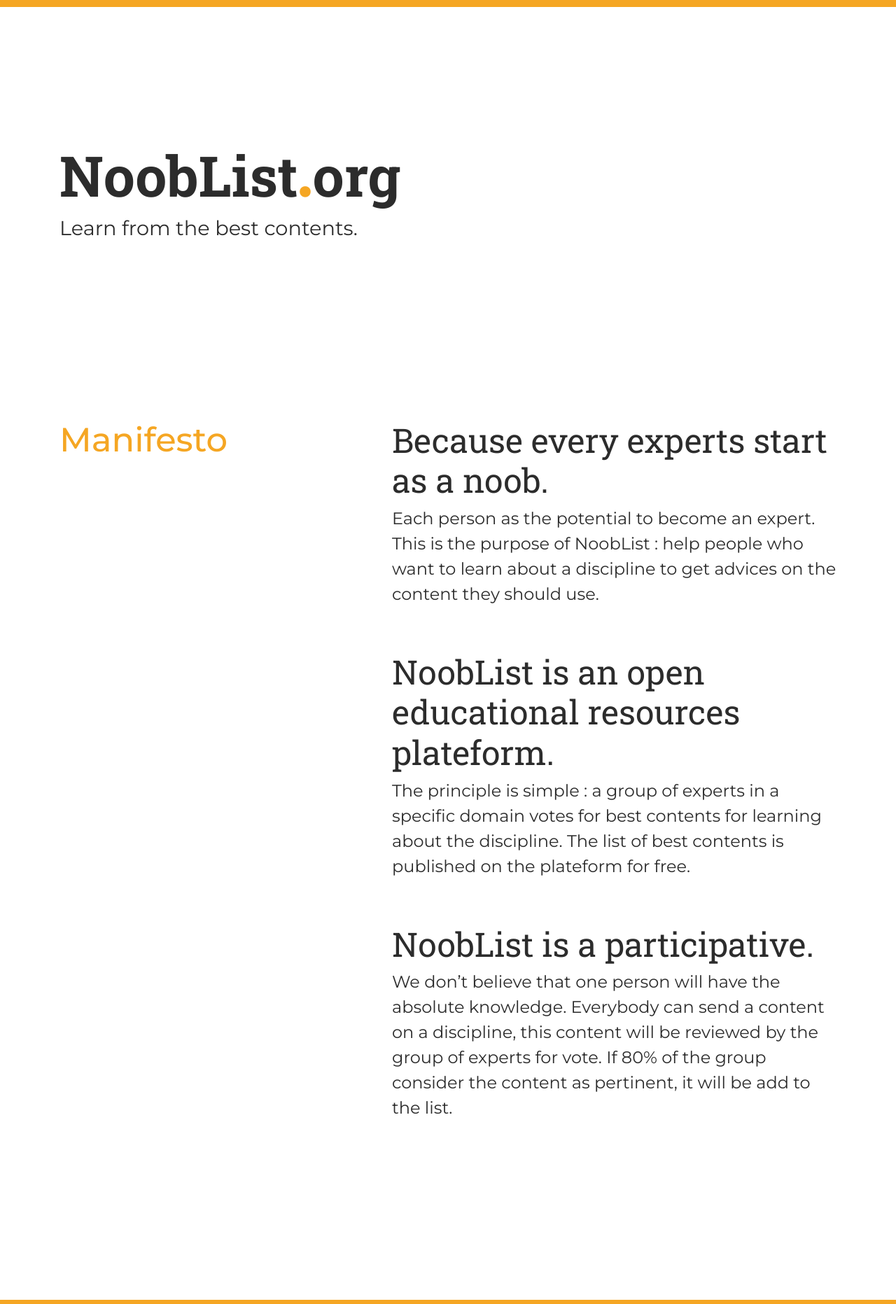
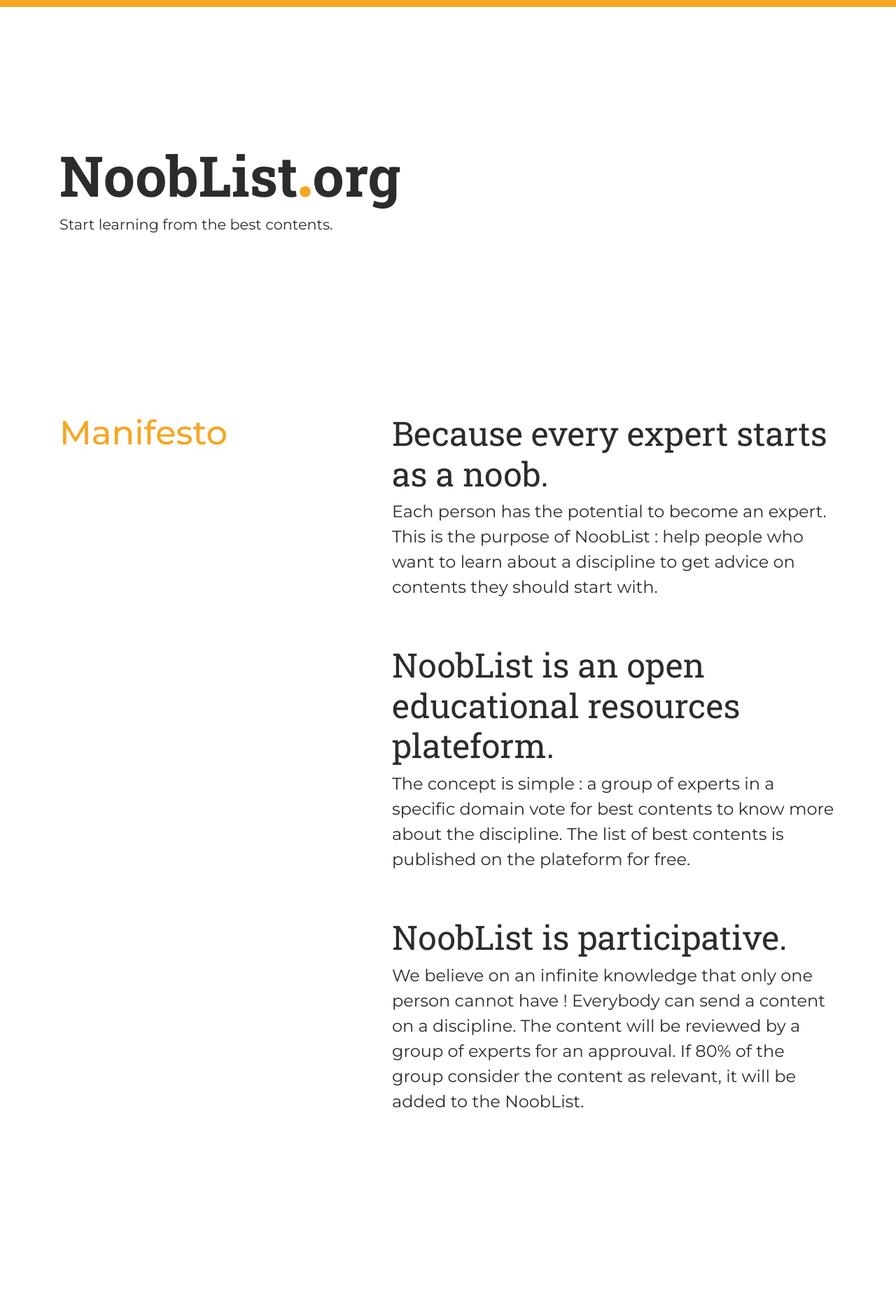
Before and after one commit to orllck/nooblist, a Jekyll site: the page built from index.html, in a window 1280 px wide. Shown: the top 1863 px of the page at 70% size. Built offline with Jekyll 4.4.1, drawn with Linux system fonts in a browser that asks for light colours; some of the changed text lies outside the part shown.

Commit message:
correction wording

```diff
--- a/_sass/main.scss
+++ b/_sass/main.scss
@@ -3,7 +3,7 @@
 $font-header: 'Roboto Slab';
 $blue: #386CA7;
 $black: #2C2C2C;
-$orange: #F5A623;
+$mainColor: #F5A623;
 
 * {
   color: $black;
@@ -11,7 +11,7 @@
 }
 
 #border {
-  background-color: $orange;
+  background-color: $mainColor;
   height: 10px;
 }
 
@@ -23,18 +23,18 @@
 }
 
 #header > span {
-  color: $orange;
+  color: $mainColor;
 }
 
 #header-sub {
   font-family: $font-title;
   font-weight: 400;
-  font-size: 1.8rem;
+  font-size: 1.3rem;
   color: $black;
 }
 
 #side-title {
-  color: $orange;
+  color: $mainColor;
   font-family: $font-title;
   font-size: 3rem;
 }
@@ -45,13 +45,26 @@
   font-weight: 400;
 }
 
+.para-quote {
+  font-family: $font-side;
+  font-size: 3rem;
+  font-weight: 400;
+  text-align: left;
+}
+
+.para-quote > span {
+  text-align: right;
+  font-size: 2rem;
+  font-weight: 400;
+}
+
 .para {
   font-family: $font-title;
   font-size: 1.5rem;
 }
 
 #mid {
-  background-color: $orange;
+  background-color: $mainColor;
   padding-top: 2rem;
   padding-bottom: 2rem;
 }
@@ -72,7 +85,7 @@
 }
 
 #mid-title > span {
-  color: $orange;
+  color: $mainColor;
 }
 
 .align-center {
@@ -109,12 +122,12 @@
 }
 
 h3 > a:hover {
-  color: $orange;
+  color: $mainColor;
   text-decoration: none;
 }
 
 h3 > a >span {
-  color: $orange;
+  color: $mainColor;
   text-decoration: none;
   font-weight: 600;
 }
--- a/index.html
+++ b/index.html
@@ -5,7 +5,7 @@
 <div id="head" class="container-fluid spaceT spaceBB">
   <div class="container">
     <h1 id="header">NoobList<span>.</span>org</h1>
-    <h3 id="header-sub">Learn from the best contents.</h3>
+    <h3 id="header-sub">Start learning from the best contents.</h3>
   </div>
 </div>
 
@@ -16,24 +16,30 @@
     </div>
     <div class="col-7">
       <div class="spaceb">
-        <h2 class="para-title">Because every experts start as a noob.</h2>
-        <p class="para">Each person as the potential to become an expert. This is the purpose of NoobList : help people who want to learn about a discipline to get advices on the content they should use.</p>
+        <h2 class="para-title">Because every expert starts as a noob.</h2>
+        <p class="para">Each person has the potential to become an expert. This is the purpose of NoobList : help people who want to learn about a discipline to get advice on contents they should start with.</p>
       </div>
       <div class="spacet spaceb">
         <h2 class="para-title">NoobList is an open educational resources plateform.</h2>
-        <p class="para">The principle is simple : a group of experts in a specific domain votes for best contents for learning about the discipline. The list of best contents is published on the plateform for free.</p>
+        <p class="para">The concept is simple : a group of experts in a specific domain vote for best contents to know more about the discipline. The list of best contents is published on the plateform for free.</p>
       </div>
       <div class="spacet spaceb">
-        <h2 class="para-title">NoobList is a participative.</h2>
-        <p class="para">We don’t believe that one person will have the absolute knowledge. Everybody can send a content on a discipline, this content will be reviewed by the group of experts for vote. If 80% of the group consider the content as pertinent, it will be add to the list.</p>
+        <h2 class="para-title">NoobList is participative.</h2>
+        <p class="para">We believe on an infinite knowledge that only one person cannot have ! Everybody can send a content on a discipline. The content will be reviewed by a group of experts for an approuval. If 80% of the group consider the content as relevant, it will be added to the NoobList.</p>
       </div>
     </div>
   </div>
 </div>
 
+<div class="container-fluid spaceT spaceBB">
+  <div class="row justify-content-center">
+    <p class="col-10 para-quote">“Knowledge is Power, Power provides Information; Information leads to Education, Education breeds Wisdom, Wisdom is Liberation. <br>People are not liberated because of lack of knowledge.” <br> <span>- Israelmore Ayivor</span></p>
+  </div>
+</div>
+
 <div id="mid" class="container-fluid spaceT spaceB">
   <div class="row justify-content-center">
-    <p id="mi-title" class="align-center col-10">We are in early-stage of the project, we currently collect discipline contents for expert reviewed. <br> Be appart of NoobList and help novices to become experts by sharing your best learning content.</p>
+    <p id="mi-title" class="align-center col-10">We are in early-stage of the project, we currently collect discipline contents for expert reviewal. <br> Be a part of NoobList and help noobs to become experts by sharing your best learning content.</p>
   </div>
 </div>
 
@@ -44,12 +50,12 @@
     </div>
     <div class="col-7">
       <div class="spaceb">
-        <h2 class="para-title">Would you like to create a NoobLists of a specific discipline ? </h2>
+        <h2 class="para-title">Would you like to create a NoobList of a specific discipline ? </h2>
         <p class="para">Complete this form. link</p>
       </div>
       <div class="spacet spaceb">
-        <h2 class="para-title">Would you like to be appart of group of expert ? </h2>
-        <p class="para">Complete a form below with best contents you learn from. We will send you an email after checking.</p>
+        <h2 class="para-title">Would you like to be a part of a group of experts ? </h2>
+        <p class="para">Complete a form below with the best contents you learn from. We will send you an email after checking.</p>
       </div>
       <div class="spacet spaceb">
         <h2 class="para-title">Would you like to recommend an expert ? </h2>
```
Also changed, not shown: _data/topic.yml (+1 -36 lines), 4 other files.
